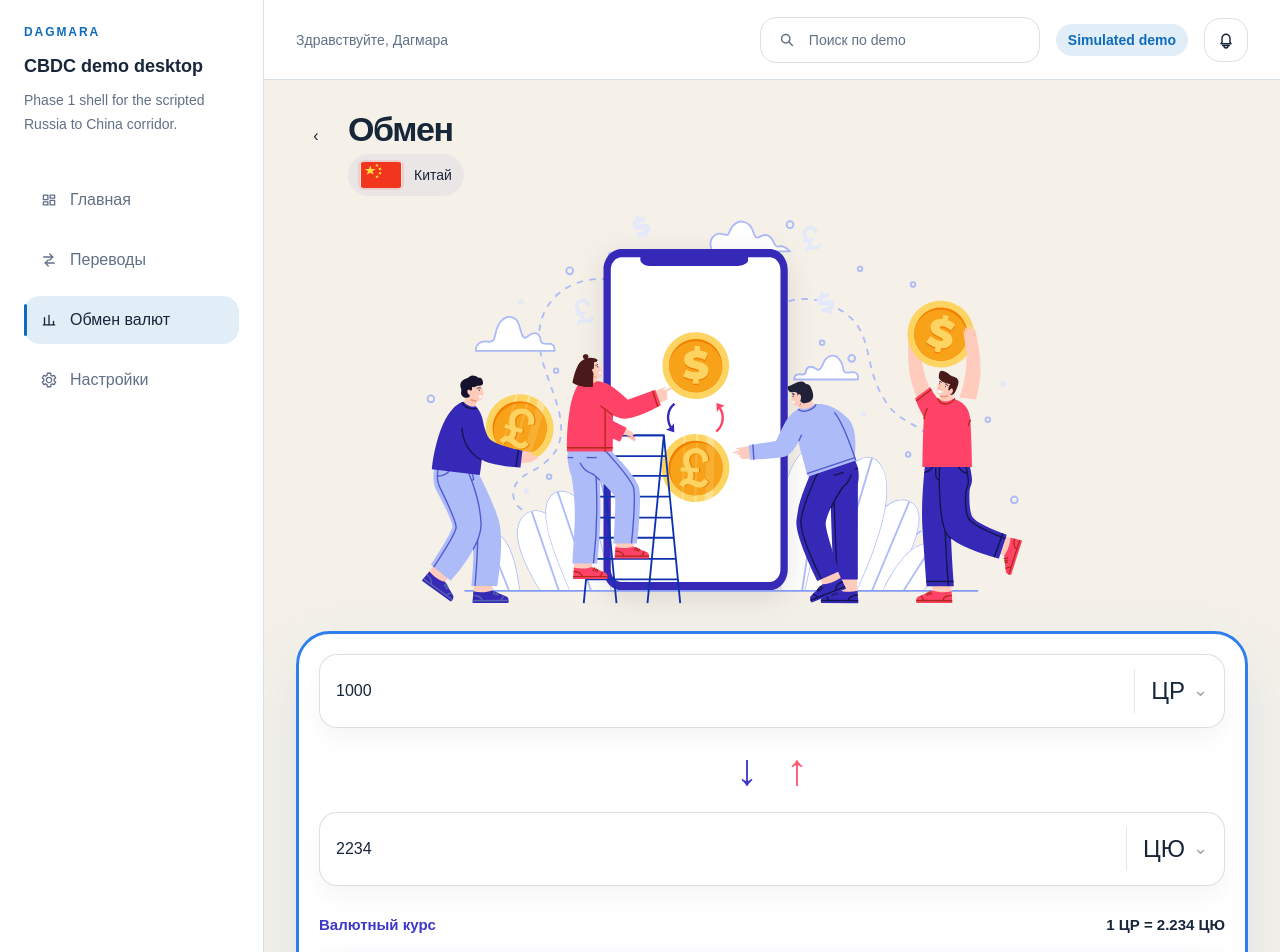
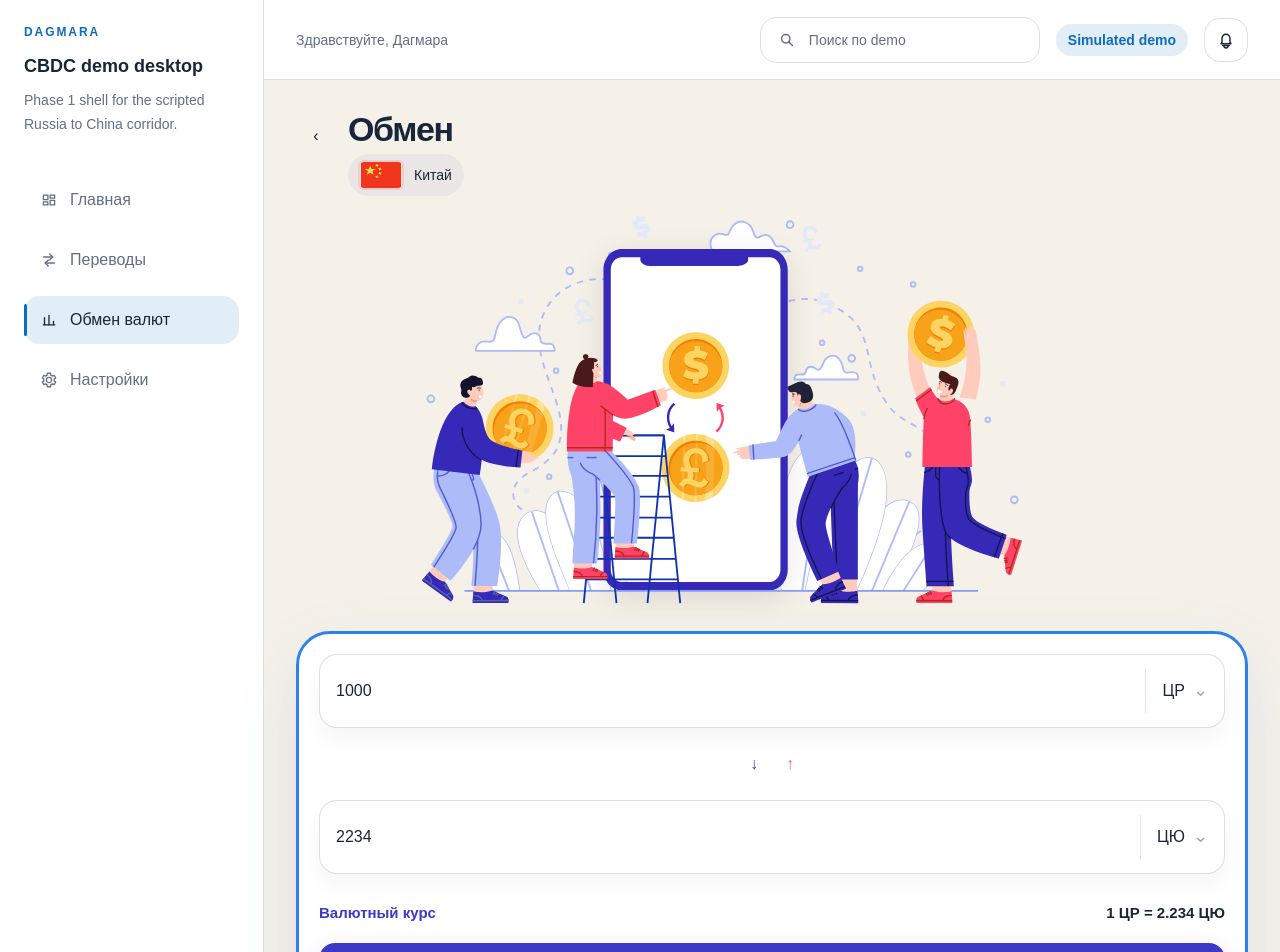
Before and after one commit to Khalopenyo/DagmaraDiplom, a React (Vite) app: page /rates/exchange/china in a window 1280 px wide. Shown: the top 952 px of the page. Built offline with nearby package versions, Linux system fonts and the light colour scheme.

Commit message:
feat(exchange): add currency direction switching

```diff
--- a/src/pages/CurrencyExchangePage.tsx
+++ b/src/pages/CurrencyExchangePage.tsx
@@ -1,4 +1,4 @@
-import { useMemo, useState } from 'react'
+import { useEffect, useMemo, useState } from 'react'
 import { Link, Navigate, useParams } from 'react-router'
 
 import { cbdcRates, formatRateValue } from '../demo'
@@ -6,6 +6,7 @@ import { ExchangeHeroIllustration } from '../features/exchange/ExchangeHeroIllus
 import { CountryFlagBadge } from '../features/rates/flagBadges'
 
 const DEFAULT_DEBIT_AMOUNT = '1000'
+const BASE_CURRENCY_LABEL = 'ЦР'
 
 function sanitizeAmountInput(value: string) {
   const normalizedValue = value.replace(',', '.')
@@ -47,24 +48,51 @@ export function CurrencyExchangePage() {
     (rate) => rate.badgeToken === badgeToken,
   )
   const [debitAmount, setDebitAmount] = useState(DEFAULT_DEBIT_AMOUNT)
+  const [isReverseDirection, setIsReverseDirection] = useState(false)
 
   if (!selectedRate) {
     return <Navigate replace to="/rates" />
   }
 
+  useEffect(() => {
+    setDebitAmount(DEFAULT_DEBIT_AMOUNT)
+    setIsReverseDirection(false)
+  }, [badgeToken])
+
   const parsedDebitAmount = parseAmount(debitAmount)
+  const sourceCurrencyLabel = isReverseDirection
+    ? selectedRate.targetCurrencyLabel
+    : BASE_CURRENCY_LABEL
+  const recipientCurrencyLabel = isReverseDirection
+    ? BASE_CURRENCY_LABEL
+    : selectedRate.targetCurrencyLabel
   const recipientAmount = useMemo(() => {
     if (!Number.isFinite(parsedDebitAmount)) {
       return ''
     }
 
-    return formatExchangeAmount(parsedDebitAmount * selectedRate.rateValue)
-  }, [parsedDebitAmount, selectedRate.rateValue])
-  const rateLabel = `1 ЦР = ${formatRateValue(selectedRate.rateValue)} ${selectedRate.targetCurrencyLabel}`
+    const nextValue = isReverseDirection
+      ? parsedDebitAmount / selectedRate.rateValue
+      : parsedDebitAmount * selectedRate.rateValue
+
+    return formatExchangeAmount(nextValue)
+  }, [isReverseDirection, parsedDebitAmount, selectedRate.rateValue])
+  const rateLabel = isReverseDirection
+    ? `1 ${selectedRate.targetCurrencyLabel} = ${formatRateValue(1 / selectedRate.rateValue)} ${BASE_CURRENCY_LABEL}`
+    : `1 ${BASE_CURRENCY_LABEL} = ${formatRateValue(selectedRate.rateValue)} ${selectedRate.targetCurrencyLabel}`
+  const transferSeedAmount = isReverseDirection ? recipientAmount : debitAmount.trim()
   const transferPath =
-    debitAmount.trim().length > 0
-      ? `/transfers?amount=${encodeURIComponent(debitAmount)}`
+    transferSeedAmount.length > 0
+      ? `/transfers?amount=${encodeURIComponent(transferSeedAmount)}`
       : '/transfers'
+
+  function handleSwapCurrencies() {
+    if (recipientAmount.length > 0) {
+      setDebitAmount(recipientAmount)
+    }
+
+    setIsReverseDirection((value) => !value)
+  }
 
   return (
     <section className="flex w-full flex-col gap-4 pb-4">
@@ -102,9 +130,9 @@ export function CurrencyExchangePage() {
 
       <section className="-mt-2 w-full rounded-[34px] border-[3px] border-[#2F80ED] bg-white px-4 py-4 shadow-[0_24px_64px_rgba(47,128,237,0.12)] sm:-mt-4 sm:px-5 sm:py-5">
         <div className="flex flex-col gap-5 rounded-[28px] bg-white">
-          <label className="flex items-center rounded-[18px] border border-[rgba(43,56,92,0.16)] bg-white px-4 py-3.5 shadow-[0_12px_24px_rgba(24,38,58,0.04)]">
+          <div className="flex items-center rounded-[18px] border border-[rgba(43,56,92,0.16)] bg-white px-4 py-3.5 shadow-[0_12px_24px_rgba(24,38,58,0.04)]">
             <input
-              aria-label="Сумма списания в ЦР"
+              aria-label={`Сумма списания в ${sourceCurrencyLabel}`}
               className="min-w-0 flex-1 border-0 bg-transparent text-[28px] font-medium leading-none text-[var(--color-text-strong)] outline-none placeholder:text-[rgba(43,56,92,0.36)]"
               inputMode="decimal"
               onChange={(event) => setDebitAmount(sanitizeAmountInput(event.target.value))}
@@ -115,26 +143,36 @@ export function CurrencyExchangePage() {
               aria-hidden="true"
               className="mx-4 h-11 w-px shrink-0 bg-[rgba(43,56,92,0.12)]"
             />
-            <span className="inline-flex items-center gap-2 text-[24px] font-medium text-[var(--color-text-strong)]">
-              ЦР
+            <button
+              aria-label={`Сменить валюту списания. Сейчас ${sourceCurrencyLabel}`}
+              className="inline-flex items-center gap-2 text-[24px] font-medium text-[var(--color-text-strong)] transition-transform duration-150 hover:scale-[1.02]"
+              onClick={handleSwapCurrencies}
+              type="button"
+            >
+              {sourceCurrencyLabel}
               <span aria-hidden="true" className="text-[18px] text-[rgba(43,56,92,0.45)]">
                 ⌄
               </span>
-            </span>
-          </label>
+            </button>
+          </div>
 
-          <div className="flex items-center justify-center gap-7 text-[44px] leading-none">
+          <button
+            aria-label={`Поменять валюты местами: ${sourceCurrencyLabel} и ${recipientCurrencyLabel}`}
+            className="flex items-center justify-center gap-7 rounded-[18px] py-1 text-[44px] leading-none transition-colors duration-150 hover:bg-[rgba(66,54,198,0.04)]"
+            onClick={handleSwapCurrencies}
+            type="button"
+          >
             <span aria-hidden="true" className="text-[#3E38C7]">
               ↓
             </span>
             <span aria-hidden="true" className="text-[#FF5A72]">
               ↑
             </span>
-          </div>
+          </button>
 
-          <label className="flex items-center rounded-[18px] border border-[rgba(43,56,92,0.16)] bg-white px-4 py-3.5 shadow-[0_12px_24px_rgba(24,38,58,0.04)]">
+          <div className="flex items-center rounded-[18px] border border-[rgba(43,56,92,0.16)] bg-white px-4 py-3.5 shadow-[0_12px_24px_rgba(24,38,58,0.04)]">
             <input
-              aria-label={`Сумма получения в ${selectedRate.targetCurrencyLabel}`}
+              aria-label={`Сумма получения в ${recipientCurrencyLabel}`}
               className="min-w-0 flex-1 border-0 bg-transparent text-[28px] font-medium leading-none text-[var(--color-text-strong)] outline-none"
               readOnly
               tabIndex={-1}
@@ -144,13 +182,18 @@ export function CurrencyExchangePage() {
               aria-hidden="true"
               className="mx-4 h-11 w-px shrink-0 bg-[rgba(43,56,92,0.12)]"
             />
-            <span className="inline-flex items-center gap-2 text-[24px] font-medium text-[var(--color-text-strong)]">
-              {selectedRate.targetCurrencyLabel}
+            <button
+              aria-label={`Сменить валюту получения. Сейчас ${recipientCurrencyLabel}`}
+              className="inline-flex items-center gap-2 text-[24px] font-medium text-[var(--color-text-strong)] transition-transform duration-150 hover:scale-[1.02]"
+              onClick={handleSwapCurrencies}
+              type="button"
+            >
+              {recipientCurrencyLabel}
               <span aria-hidden="true" className="text-[18px] text-[rgba(43,56,92,0.45)]">
                 ⌄
               </span>
-            </span>
-          </label>
+            </button>
+          </div>
 
           <div className="flex items-end justify-between gap-4 pt-2">
             <p className="text-sm font-semibold text-[#3E38C7] sm:text-[15px]">
```
Also changed, not shown: 1 other file (tests, documents, lock files or other folders).
